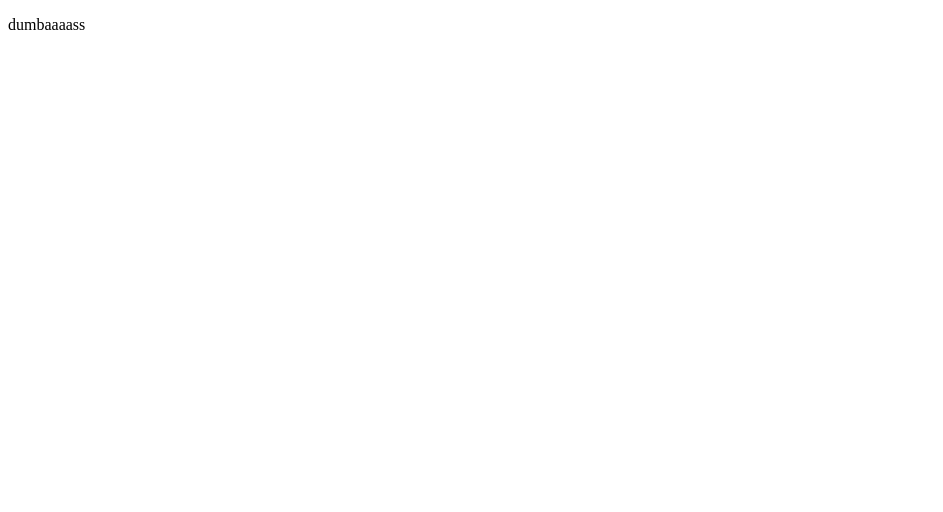
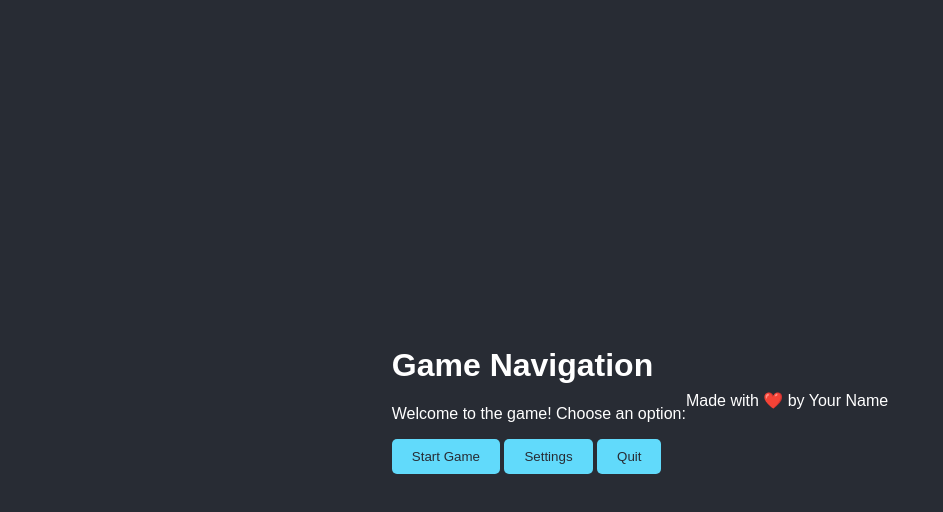
Before and after one commit to YouAreYOU21st/YouAreYOU21st.github.io, a plain HTML site: page index.html in a window 1280 px wide. Shown: the whole page, without its empty margins (0-943 px from the left). Drawn offline with Linux system fonts and the light colour scheme.

Commit message:
Update index.html

```diff
--- a/index.html
+++ b/index.html
@@ -1,13 +1,26 @@
 <!DOCTYPE html>
-<html>
+<html lang="en">
+<head>
+    <meta charset="UTF-8">
+    <meta name="viewport" content="width=device-width, initial-scale=1.0">
+    <title>Game Navigation</title>
+    <link rel="stylesheet" href="styles.css">
+</head>
 <body>
-<p>dumbaaaass</p>
+    <div id="navigation">
+        <h1>Game Navigation</h1>
+        <p id="message">Welcome to the game! Choose an option:</p>
+        <div id="buttons">
+            <button onclick="navigate('start')">Start Game</button>
+            <button onclick="navigate('settings')">Settings</button>
+            <button onclick="navigate('quit')">Quit</button>
+        </div>
+    </div>
 
-<audio loop autoplay>
-  <source src="0.01 win rate.mp3" type="audio/mpeg">
-  Your browser does not support the audio element.
-</audio>
+    <footer>
+        <p>Made with ❤️ by Your Name</p>
+    </footer>
 
-
+    <script src="script.js"></script>
 </body>
 </html>
```
